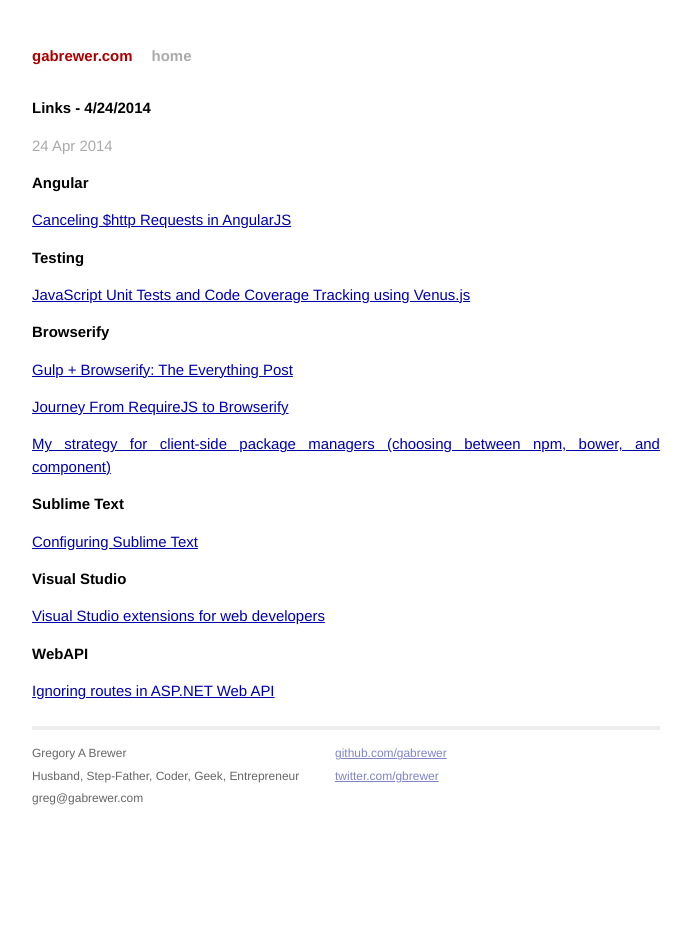
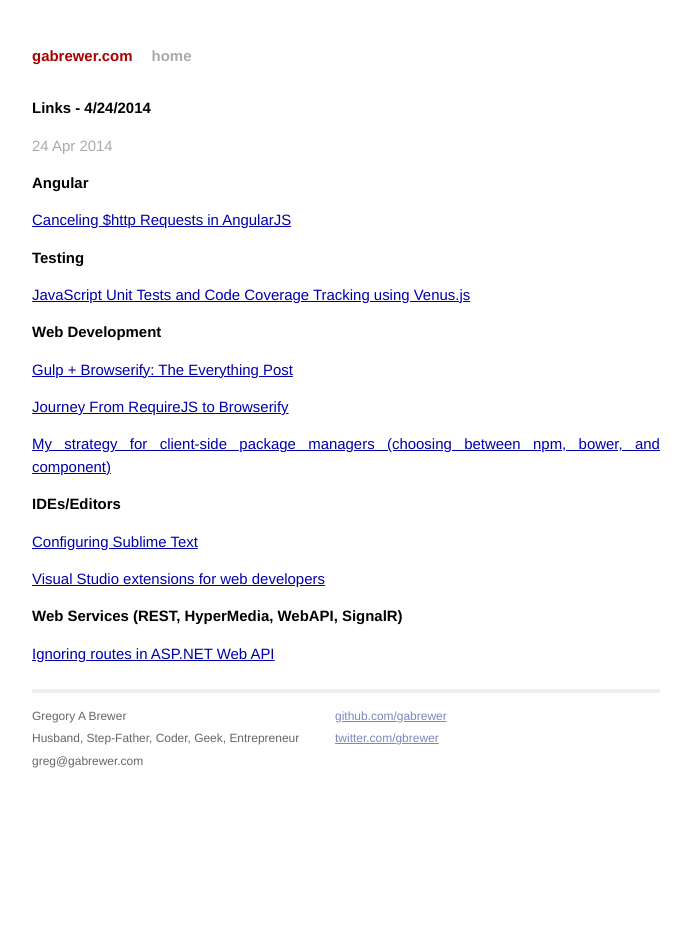
Before and after one commit to gabrewer/gabrewer.github.io, a Jekyll site: the page built from _posts/2014-04-24-links-4-slash-24-slash-2014.markdown, in a window 1280 px wide. Shown: the whole page, without its empty margins (294-985 px from the left). Built offline with Jekyll 4.4.1, drawn with Linux system fonts in a browser that asks for light colours; Markdown is read by kramdown in place of the engine named in the settings.

Commit message:
added new post

```diff
--- a/_posts/2014-04-24-links-4-slash-24-slash-2014.markdown
+++ b/_posts/2014-04-24-links-4-slash-24-slash-2014.markdown
@@ -6,30 +6,23 @@ comments: true
 categories: [Links]
 ---
 
-Angular
--------
+####Angular
 [Canceling $http Requests in AngularJS](http://odetocode.com/blogs/scott/archive/2014/04/24/canceling-http-requests-in-angularjs.aspx)
 
-Testing
--------
+####Testing
 [JavaScript Unit Tests and Code Coverage Tracking using Venus.js](http://ariya.ofilabs.com/2014/04/javascript-unit-tests-and-code-coverage-tracking-using-venus-js.html)
 
-Browserify
-----------
+####Web Development
 [Gulp + Browserify: The Everything Post](http://viget.com/extend/gulp-browserify-starter-faq)
 
 [Journey From RequireJS to Browserify ](http://esa-matti.suuronen.org/blog/2013/03/22/journey-from-requirejs-to-browserify/)
 
 [My strategy for client-side package managers (choosing between npm, bower, and component)](http://superbigtree.tumblr.com/post/58075340096/my-strategy-for-client-side-package-managers-choosing)
 
-Sublime Text
-------------
+####IDEs/Editors
 [Configuring Sublime Text](http://www.granneman.com/webdev/editors/sublime-text/configuring-sublime-text/#markdown)
 
-Visual Studio
--------------
 [Visual Studio extensions for web developers](http://madskristensen.net/post/visual-studio-extensions-for-web-developers)
 
-WebAPI
-------
+####Web Services (REST, HyperMedia, WebAPI, SignalR)
 [Ignoring routes in ASP.NET Web API](http://www.strathweb.com/2014/04/ignoring-routes-asp-net-web-api/)
--- a/_posts/2014-04-27-links-4-slash-27-slash-2014.markdown
+++ b/_posts/2014-04-27-links-4-slash-27-slash-2014.markdown
@@ -6,12 +6,10 @@ comments: true
 categories: [Links]
 ---
 
-Web Design
-----------
+####Web Design
 [{wrap}bootstrap](https://wrapbootstrap.com/)
 
-Windows Azure
--------------
+####Windows Azure
 [Getting user information on Azure Mobile Services](http://blogs.msdn.com/b/carlosfigueira/archive/2012/10/25/getting-user-information-on-azure-mobile-services.aspx)
 
 [Accessing Twitter API v1.1 from Mobile Services Scripts ](http://chrisrisner.com/Accessing-Twitter-API-v1-1-from-Mobile-Services-Scripts)
```
Also changed, not shown: _posts/2014-04-25-links-4-slash-25-slash-2014.markdown (+4 -8 lines), _posts/2014-04-29-links-4-slash-29-slash-2014.markdown (+3 -6 lines), _posts/2014-04-30-links-4-slash-30-slash-2014.markdown (+12 -24 lines), _posts/2014-05-01-links-5-slash-1-slash-2014.markdown (added, +23 -0 lines).
